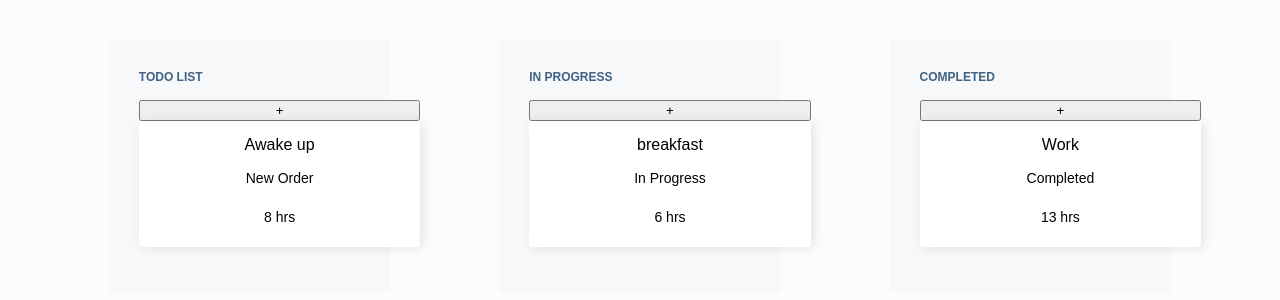
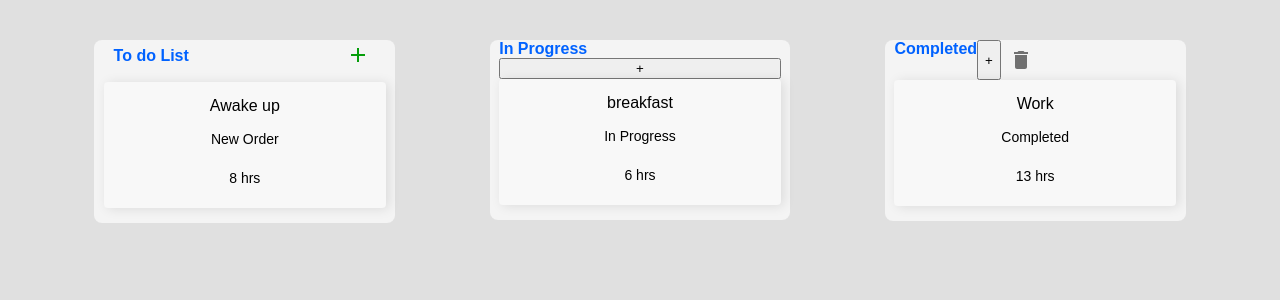
Before and after one commit to DanteBorges/my-keep, a React (Create React App) app: page / in a window 1280 px wide. Shown: the top 300 px of the page. Built offline with nearby package versions, Linux system fonts and the light colour scheme.

Commit message:
feat: added mui styles

```diff
--- a/package.json
+++ b/package.json
@@ -3,6 +3,10 @@
   "version": "0.1.0",
   "private": true,
   "dependencies": {
+    "@emotion/react": "^11.11.3",
+    "@emotion/styled": "^11.11.0",
+    "@mui/icons-material": "^5.15.6",
+    "@mui/material": "^5.15.6",
     "@testing-library/jest-dom": "^5.17.0",
     "@testing-library/react": "^13.4.0",
     "@testing-library/user-event": "^13.5.0",
--- a/src/components/TaskList/TaskList.tsx
+++ b/src/components/TaskList/TaskList.tsx
@@ -6,8 +6,13 @@ import {
   DragColumn,
   DragRow,
   SmallBox,
+  CrudOptions,
+  HeadCard,
+  CreateCardButton,
 } from "./styles";
-
+import { IconButton } from "@mui/material";
+import DeleteIcon from "@mui/icons-material/Delete";
+import AddIcon from "@mui/icons-material/Add";
 interface TaskListProps {
   tasks: Array<{
     id: number;
@@ -101,8 +106,13 @@ class TaskList extends React.Component<TaskListProps> {
         >
           <DragColumn>
             <DragRow>
-              <Heading4>Todo List</Heading4>
-              <button style={{ width: "100%" }}>+</button>
+              <HeadCard>
+                <Heading4>To do List</Heading4>
+                <CreateCardButton>
+                  <AddIcon style={{ color: "#059e0a", fontSize: "bold" }} />
+                </CreateCardButton>
+              </HeadCard>
+
               {newOrder.map((task) => (
                 <Card
                   key={task.id}
@@ -111,10 +121,12 @@ class TaskList extends React.Component<TaskListProps> {
                   onDragStart={(e) => this.onDragStart(e)}
                   onDragEnd={(e) => this.onDragEnd(e)}
                 >
-                  <div className="card_right">
-                    <div className="name">{task.name}</div>
-                    <div className="status">{task.status}</div>
-                    <div className="time">{task.time}</div>
+                  <div>
+                    <div className="card_right">
+                      <div className="name">{task.name}</div>
+                      <div className="status">{task.status}</div>
+                      <div className="time">{task.time}</div>
+                    </div>
                   </div>
                 </Card>
               ))}
@@ -162,7 +174,12 @@ class TaskList extends React.Component<TaskListProps> {
           <DragColumn>
             <DragRow>
               <Heading4>Completed</Heading4>
-              <button style={{ width: "100%" }}>+</button>
+              <CrudOptions>
+                <button style={{ width: "100%" }}>+</button>
+                <IconButton aria-label="delete">
+                  <DeleteIcon />
+                </IconButton>
+              </CrudOptions>
               {done.map((task) => (
                 <Card
                   key={task.id.toString()}
--- a/src/components/TaskList/styles.ts
+++ b/src/components/TaskList/styles.ts
@@ -7,7 +7,7 @@ export const Card = styled.div`
   align-items: center;
   justify-content: space-evenly;
   padding: 15px;
-  background: #fff;
+  background: #f8f8f8;
   box-shadow: 3px 1px 12px #0000001a;
   border-radius: 4px;
   margin-bottom: 15px;
@@ -51,12 +51,41 @@ export const Card = styled.div`
   }
 `;
 
+export const HeadCard = styled.div`
+  display: flex;
+  justify-content: space-between;
+  align-items: center;
+  width: 100%;
+  height: 2rem;
+  margin: 0 0.6rem 0.6rem;
+`;
+
+export const CrudOptions = styled.div`
+  display: flex;
+`;
+
 export const Heading4 = styled.h4`
-  font-family: sans-serif;
-  font-size: 12px;
-  text-transform: uppercase;
-  margin-top: 0px;
-  color: #416183;
+  font-family: "Arial", sans-serif;
+  font-size: 16px;
+  font-weight: bold;
+  margin-top: 0;
+  margin-bottom: 10px;
+  color: #0062ff;
+  margin: 0;
+`;
+
+export const CreateCardButton = styled.button`
+  background: none;
+  border: none;
+  cursor: pointer;
+  border-radius: 50%;
+
+  transition: background-color 0.3s ease, border-radius 0.3s ease;
+
+  &:hover {
+    background-color: #ffffff;
+    border-radius: 50%;
+  }
 `;
 
 export const Container = styled.div`
@@ -72,7 +101,6 @@ export const DragColumn = styled.div`
   width: 100%;
   float: left;
   display: flex;
-  padding: 30px;
 `;
 
 export const DragRow = styled.div`
@@ -83,6 +111,8 @@ export const DragRow = styled.div`
 
 export const SmallBox = styled.div`
   width: 22%;
-  background: #f7f8fa;
+  padding: 0 0.6rem;
+  border-radius: 0.5rem;
+  background: #f4f4f4;
   height: max-content;
 `;
--- a/src/styles/themes/SimpleTheme.ts
+++ b/src/styles/themes/SimpleTheme.ts
@@ -3,7 +3,7 @@ import styled from "styled-components";
 export const AppStyle = styled.div`
   font-family: sans-serif;
   text-align: center;
-  background: #fbfcfd;
+  background: #E0E0E0 ;
   height: 100vh;
   padding: 40px 0px;
 `;
```
Also changed, not shown: 1 other file (tests, documents, lock files or other folders).
